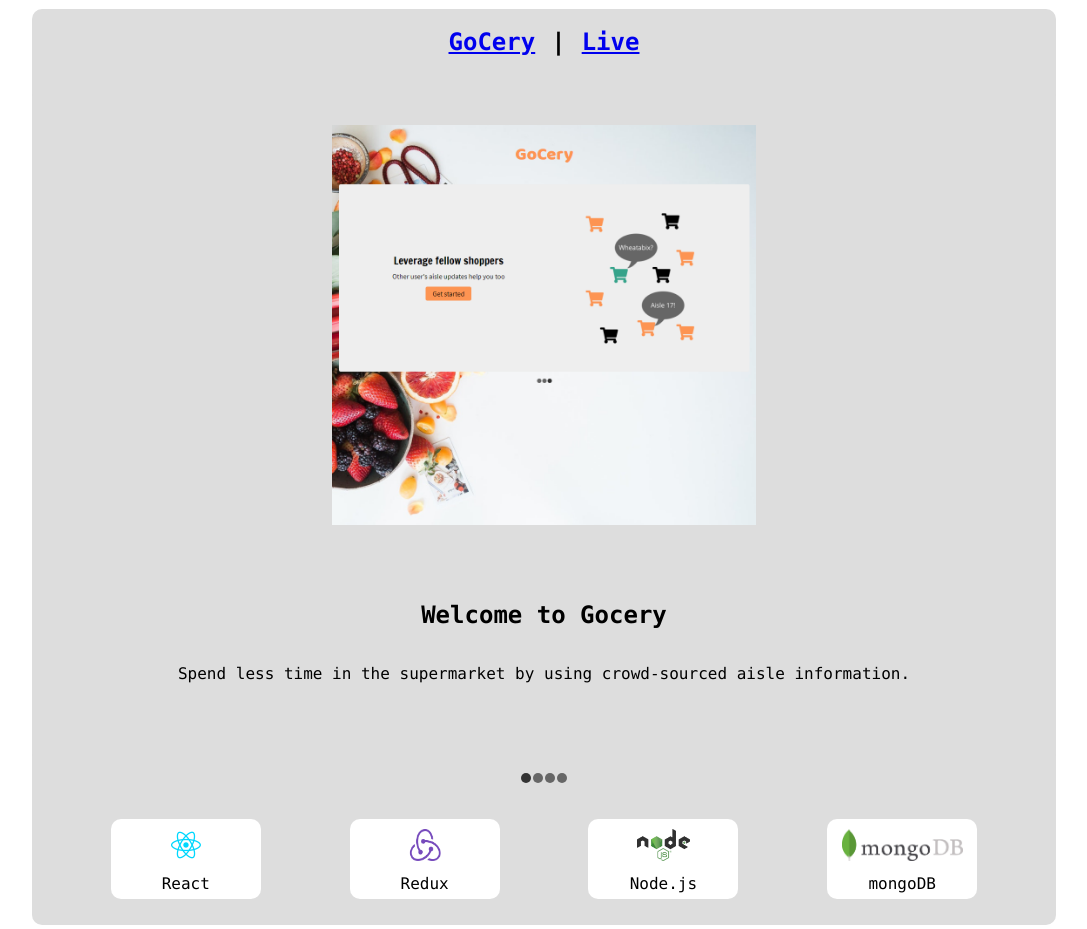
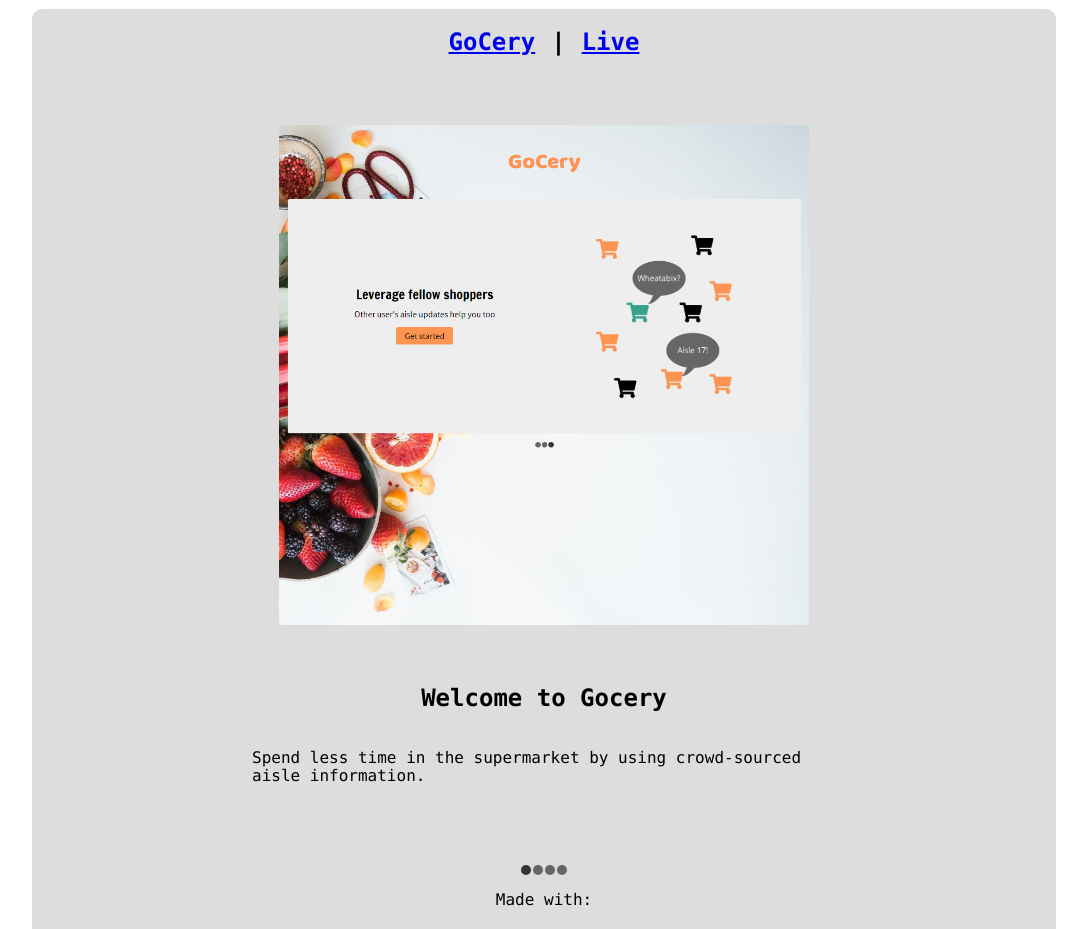
Before and after one commit to SamDaltonJr/portfolio, a React (Create React App) app: page / in a window 1280 px wide. Shown: the part 120-1049 px from the top of the page, without its empty margins (96-1183 px from the left). Built offline with nearby package versions, Linux system fonts and the light colour scheme.

Commit message:
fixed carousel

```diff
--- /dev/null
+++ b/src/components/About/index.js
@@ -0,0 +1,3 @@
+import About from './Contact';
+
+export default About;
--- /dev/null
+++ b/src/components/Contact/index.js
@@ -0,0 +1,3 @@
+import Contact from './Contact';
+
+export default Contact;
--- a/src/components/Projects/Projects.css
+++ b/src/components/Projects/Projects.css
@@ -35,7 +35,7 @@
   padding: 2em;
   background-color: #dddddd;
   border-radius: 4px;
-  height: 600px;
+  max-height: 700px;
 }
 
 .hero h3 {
@@ -49,8 +49,9 @@
 
 .hero img {
   max-width: 100%;
-  max-height: 400px;
+  max-height: 500px;
   margin: 0 auto;
+  border-radius: 4px;
 }
 
 .hero-titles {
@@ -59,7 +60,15 @@
   flex-flow: column nowrap;
   align-items: center;
   justify-content: center;
-  height: 175px;
+  max-width: 600px;
+  max-height: 250px;
+  margin-left: auto;
+  margin-right: auto;
+}
+
+.made-with {
+  margin-top: 1rem;
+  margin-bottom: 0;
 }
 
 .project-stack {
@@ -69,7 +78,7 @@
   justify-content: space-evenly;
   margin-top: 10px;
   width: 100%;
-  padding: 1rem 0rem;
+  padding: 0rem 0rem 1rem 0rem;
 }
 
 .tech-card {
@@ -98,3 +107,20 @@
 .logo200 {
   height: 32px;
 }
+
+/* @media only screen and (min-width: 800px) {
+  .hero {
+    max-height: 1000px;
+    grid-template: auto/1fr 1fr;
+  }
+
+  .hero img {
+    grid-column-start: 2;
+    max-height: initial;
+    border-radius: 4px;
+  }
+
+  .hero-titles {
+    grid-row-start: 1;
+  }
+} */
--- a/src/components/Projects/Projects.js
+++ b/src/components/Projects/Projects.js
@@ -78,15 +78,13 @@
               <div className="hero-titles">
                 <h3>Easily create new lists for your favorite store</h3>
                 <p>
-                  Using either your current or given location, find the nearest
-                  grocery store to associate with your shopping list. Hopefully
-                  other users have begun to populate item's aisle locations in
-                  that store. Just start entering your items and you're ready to
-                  shop.
+                  Find the nearest grocery store to associate with your shopping
+                  list. Just start entering your items and you're ready to shop.
                 </p>
               </div>
             </section>
           </Carousel>
+          <p className="made-with">Made with:</p>
           <ul className="project-stack">
             <li className="tech-card">
               <img src={react} alt="react logo" className="logo32" />
```
Also changed, not shown: src/components/Contact/Contact.js (added, +7 -0 lines), src/components/About/About.css (added), src/components/About/About.js (added), src/components/Contact/Contact.css (added).
